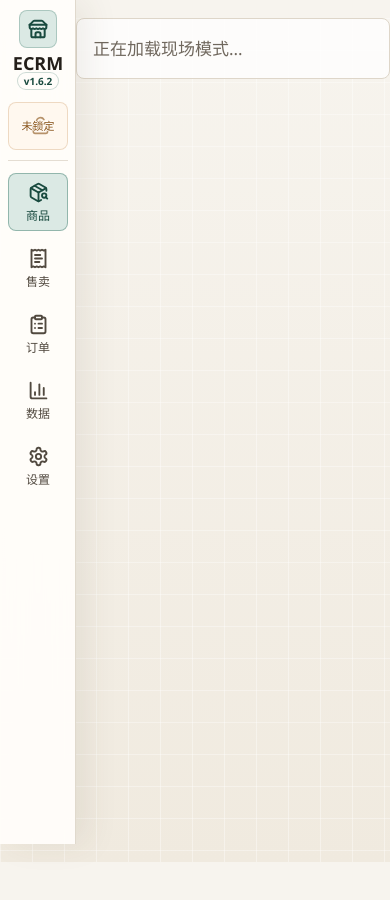
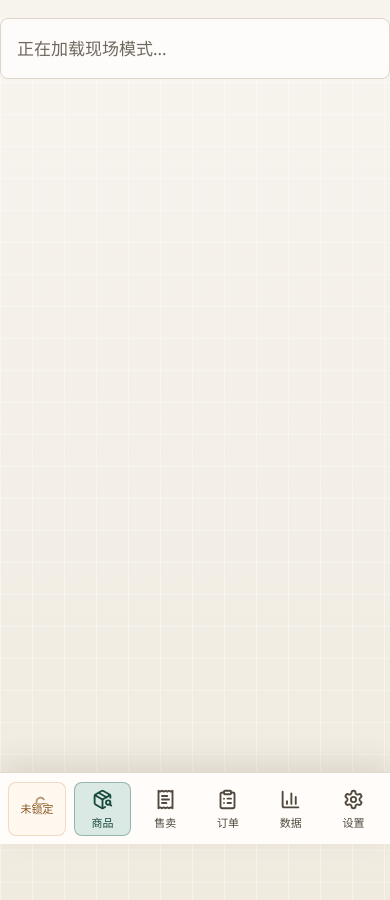
Before and after one commit to mattvxiao-commits/mattvxiao-commits.github.io, a React (Vite) app: page /products in a window 390 px wide. Shown: the top 900 px of the page. Before the commit the page ends 862 px from the top, so only its background shows below. Built offline with nearby package versions, Linux system fonts and the light colour scheme.

Commit message:
feat: add mobile app shell navigation

```diff
--- a/src/styles.css
+++ b/src/styles.css
@@ -3438,6 +3438,70 @@ p {
 }
 
 @media (max-width: 720px) {
+  :root {
+    --app-mobile-nav-height: 72px;
+  }
+
+  .appShell {
+    padding-bottom: calc(var(--app-mobile-nav-height) + env(safe-area-inset-bottom));
+  }
+
+  .appRail {
+    inset: auto 0 0 0;
+    grid-template-columns: auto minmax(0, 1fr);
+    grid-template-rows: 1fr;
+    gap: 8px;
+    align-items: center;
+    width: auto;
+    min-height: calc(var(--app-mobile-nav-height) + env(safe-area-inset-bottom));
+    padding: 6px 8px max(6px, env(safe-area-inset-bottom));
+    border-top: 1px solid rgba(222, 214, 201, 0.92);
+    border-right: 0;
+    box-shadow: 0 -10px 28px rgba(75, 59, 39, 0.12);
+  }
+
+  .appMain {
+    margin-left: 0;
+  }
+
+  .railBrandBlock,
+  .railFooter {
+    display: none;
+  }
+
+  .fieldModeRailSlot {
+    margin-top: 0;
+    padding: 0;
+    border-bottom: 0;
+  }
+
+  .fieldModeRailButton {
+    width: 58px;
+    min-height: 54px;
+  }
+
+  .fieldModeRailTip {
+    top: auto;
+    bottom: calc(100% + 10px);
+    left: 0;
+    max-width: min(260px, calc(100vw - 20px));
+  }
+
+  .railNav {
+    grid-auto-flow: column;
+    grid-auto-columns: minmax(52px, 1fr);
+    grid-template-columns: none;
+    gap: 6px;
+    min-width: 0;
+    margin-top: 0;
+  }
+
+  .railNav a {
+    min-height: 54px;
+    padding: 6px 2px;
+    font-size: 11px;
+  }
+
   .topBar {
     align-items: flex-start;
     flex-direction: column;
```
Also changed, not shown: src/node-test-env.d.ts (added, +7 -0 lines), 2 other files (tests, documents, lock files or other folders).
